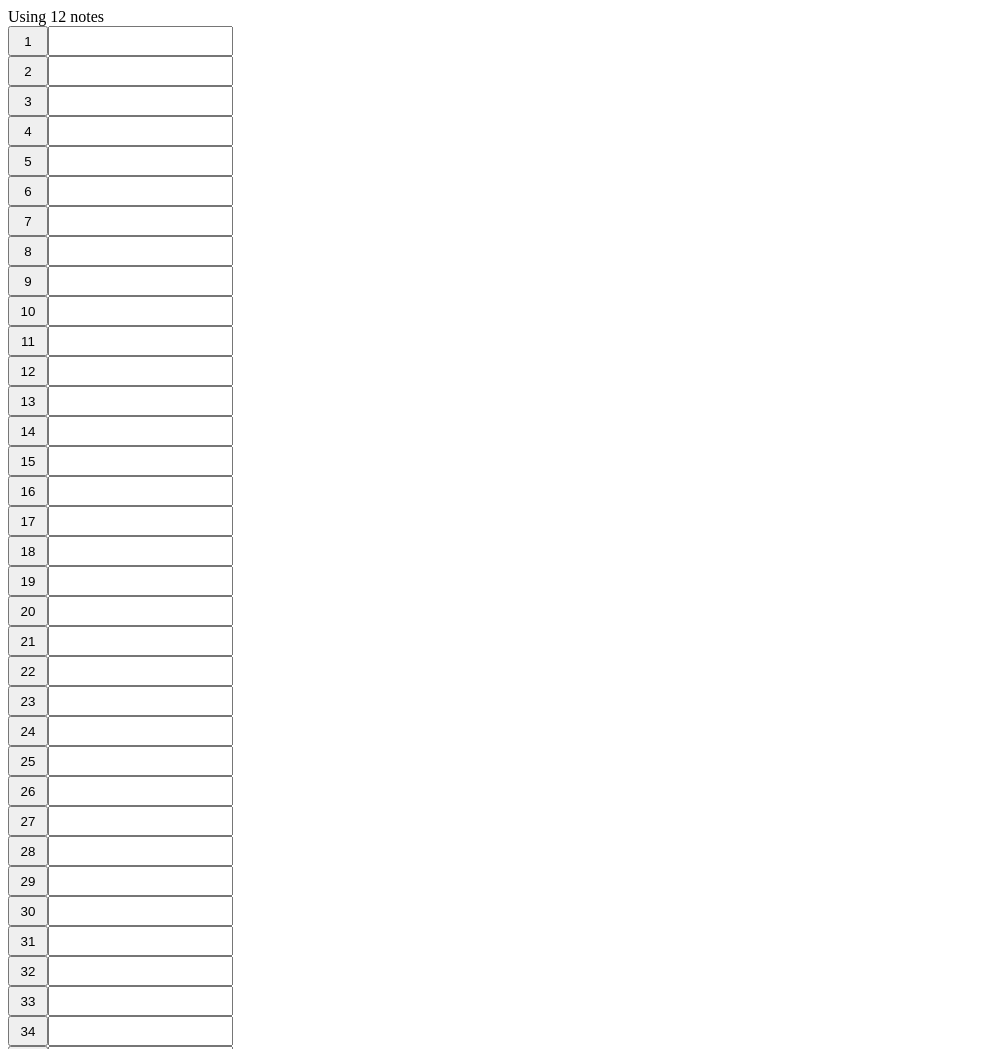
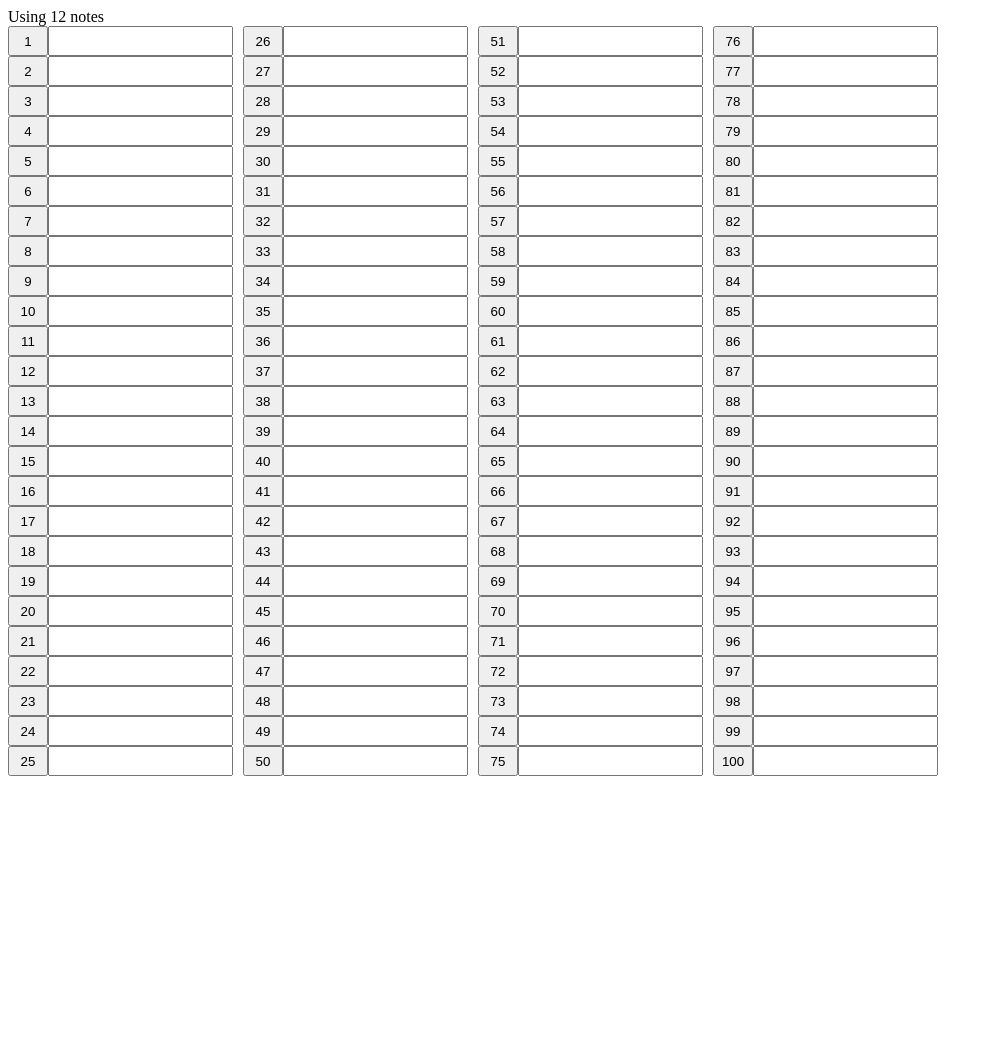
Before and after one commit to danshved/scale, a plain HTML site: page sequence.html in a window 1280 px wide. Shown: the top 1049 px of the page, without its empty margins (0-993 px from the left). After the commit the page ends 800 px from the top, so only its background shows below. Drawn offline with Linux system fonts and the light colour scheme.

Commit message:
Arrange sequence as a table

```diff
--- a/sequence.html
+++ b/sequence.html
@@ -2,12 +2,18 @@
     <head>
         <title>Shepard scale</title>
         <style>
-            .note {
+            .note-button {
                 width: 40px;
                 height: 30px;
             }
             .note-label {
                 height: 30px;
+                margin-right: 10px;
+            }
+            .note-span {
+            }
+            .row-div {
+                white-space: nowrap;
             }
         </style>
         <script src="main.js"></script>
@@ -29,22 +35,31 @@
                 }
                 return valueInt;
             }
-            function addNoteButton(index, note) {
-                var element = document.createElement("div");
-
-                element.innerHTML =
-                    "<button class='note' type='button' onmousedown='play(" + note + ");' onmouseup='stop();' onmouseleave='stop();'>" + (index + 1) + "</button>" +
+            function createNoteButton(index, note) {
+                var noteSpan = document.createElement("span");
+                noteSpan.setAttribute('class', 'note-span');
+                noteSpan.innerHTML =
+                    "<button class='note-button' type='button' onmousedown='play(" + note + ");' onmouseup='stop();' onmouseleave='stop();'>" + (index + 1) + "</button>" +
                     "<input class='note-label' type='text'></input>";
-                document.getElementById("sequence").appendChild(element);
+                return noteSpan;
             }
 
             function initialize() {
                 var noteCount = getNoteCount();
                 document.getElementById("header").innerHTML="Using " + getNoteCount() + " notes";
 
-                for(var i = 0; i < 100; ++i) {
-                    // Pick random notes spaced equally. Use C (value "3") as a starting point.
-                    addNoteButton(i, Math.floor(Math.random() * noteCount) * (12 / noteCount) + 3);
+                var sequence = document.getElementById("sequence");
+                for (var row = 0; row < 25; ++row) {
+                    var rowDiv = document.createElement("div");
+                    rowDiv.setAttribute('class', 'row-div');
+                    for (var col = 0; col < 4; ++col) {
+                        // Pick random notes spaced equally. Use C (value "3") as a starting point.
+                        var note = Math.floor(Math.random() * noteCount) * (12 / noteCount) + 3;
+                        var index = 25 * col + row;
+                        var button = createNoteButton(index, note);
+                        rowDiv.appendChild(button);
+                    }
+                    sequence.appendChild(rowDiv);
                 }
             }
         </script>
```
